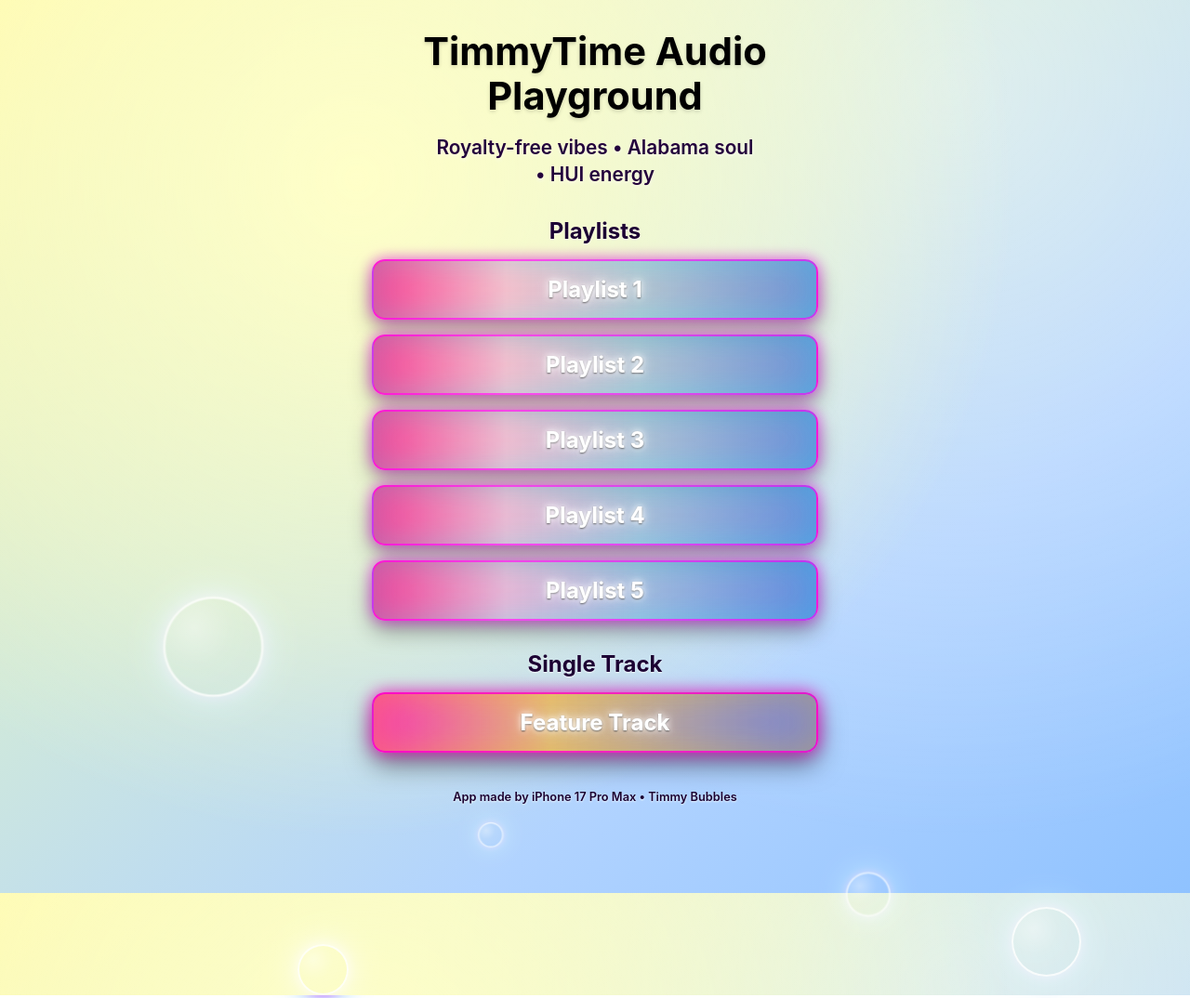
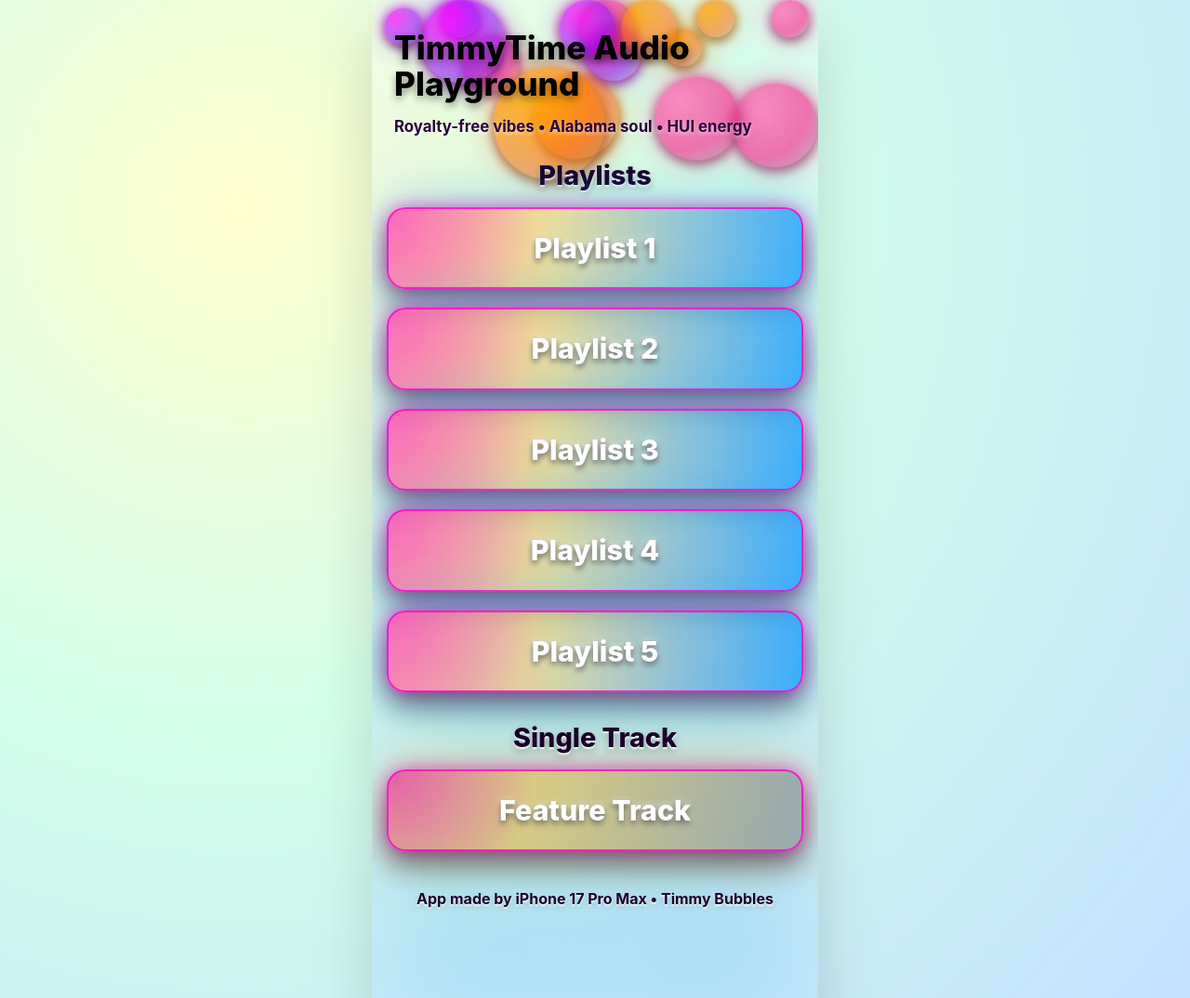
Before and after one commit to timmyjonesusn-netizen/Timmy-wsgi, a plain HTML site: page templates/index.html in a window 1280 px wide. Shown: the top 1074 px of the page at 93% size. Drawn offline with Linux system fonts and the light colour scheme.

Commit message:
Update index.html

```diff
--- a/templates/index.html
+++ b/templates/index.html
@@ -5,320 +5,426 @@
 <meta name="viewport" content="width=device-width, initial-scale=1.0" />
 <title>TimmyTime Audio Playground</title>
 <style>
-    /* --- RESET-ish --- */
+    /* ====== BASE LAYOUT ====== */
+    :root {
+        --bg-start: #fffecf;
+        --bg-mid: #d5ffe9;
+        --bg-end: #c4dfff;
+
+        --card-grad-1: radial-gradient(circle at 0% 0%,
+            rgba(255,0,128,0.6) 0%,
+            rgba(255,166,0,0.4) 35%,
+            rgba(0,128,255,0.4) 100%
+        );
+        --card-grad-2: linear-gradient(
+            90deg,
+            rgba(255,105,180,0.6) 0%,
+            rgba(255,255,255,0.15) 40%,
+            rgba(0,128,255,0.5) 100%
+        );
+
+        --border-neon: rgba(255,0,200,0.8);
+        --text-dark: #1a002b;
+        --text-light: #ffffff;
+    }
+
     * {
         box-sizing: border-box;
+        -webkit-font-smoothing: antialiased;
         margin: 0;
         padding: 0;
     }
 
     body {
+        font-family: -apple-system, BlinkMacSystemFont, "Inter", "Helvetica Neue",
+            Arial, sans-serif;
+        background: radial-gradient(circle at 20% 20%, var(--bg-start) 0%, var(--bg-mid) 40%, var(--bg-end) 100%);
         min-height: 100vh;
-        font-family: -apple-system, BlinkMacSystemFont, "Inter", system-ui, sans-serif;
         display: flex;
         justify-content: center;
-        background: radial-gradient(circle at 30% 20%, rgba(255,255,200,1) 0%, rgba(255,255,200,0.4) 40%, rgba(0,0,0,0) 60%),
-                    radial-gradient(circle at 80% 10%, rgba(255,255,255,0.4) 0%, rgba(255,255,255,0) 60%),
-                    linear-gradient(to bottom right, #fff9a8 0%, #cfe8dc 40%, #b1d3ff 70%, #8fc2ff 100%);
-        color: #0a001c;
-        position: relative;
-        overflow: hidden; /* hide bubbles when they move offscreen */
-        padding: 2rem 1rem 6rem;
+        color: var(--text-dark);
+        overflow-x: hidden;
     }
 
-    .app-container {
+    /* container that matches the soft rounded blue strip you have */
+    .app-shell {
+        position: relative;
         width: 100%;
         max-width: 480px;
-        text-align: center;
-        position: relative;
-        z-index: 5;
+        background: linear-gradient(
+            to bottom,
+            rgba(255,255,255,0) 0%,
+            rgba(173,216,230,0.4) 60%,
+            rgba(135,206,250,0.5) 100%
+        );
+        border-radius: 0;
+        padding: 2rem 1rem 5rem;
+        box-shadow:
+            0 30px 60px rgba(0,0,0,0.15),
+            0 0 120px rgba(255,255,255,0.4) inset;
+        overflow: hidden; /* hide bubbles when they exit */
     }
 
-    /* HEADINGS */
-    h1 {
-        font-size: 2.4rem;
-        font-weight: 700;
-        line-height: 1.15;
+    header {
+        text-align: left;
+        margin-bottom: 1.5rem;
+        position: relative;
+        z-index: 10;
+        padding-right: .5rem;
+        padding-left: .5rem;
+    }
+
+    header h1 {
+        font-size: 2.2rem;
+        line-height: 1.1;
+        font-weight: 800;
         color: #000;
-        text-shadow: 0 2px 4px rgba(0,0,0,0.15);
+        text-shadow: 0 4px 8px rgba(0,0,0,0.4);
         margin-bottom: 1rem;
     }
 
-    .tagline {
-        font-size: 1.25rem;
-        font-weight: 600;
-        line-height: 1.4;
-        color: #23003c;
+    header .tagline {
+        font-size: 1.05rem;
+        line-height: 1.35;
+        font-weight: 700;
+        color: #2a003c;
         text-shadow: 0 2px 4px rgba(255,255,255,0.6);
-        margin: 0 auto 2rem;
-        max-width: 22rem;
+        margin-bottom: 1.5rem;
     }
 
-    .section-title {
-        font-size: 1.5rem;
-        font-weight: 700;
-        color: #1c0033;
-        text-shadow: 0 1px 2px rgba(255,255,255,0.8);
-        margin: 2rem 0 1rem;
+    h2.section-title {
+        font-size: 1.8rem;
+        line-height: 1.2;
+        color: #1a002b;
+        font-weight: 800;
+        text-align: center;
+        text-shadow:
+            0 2px 2px rgba(255,255,255,0.9),
+            0 4px 8px rgba(0,0,0,0.3);
+        margin-bottom: 1rem;
     }
 
-    /* PLAYLIST BUTTONS */
-    .btn-link {
-        display: block;
-        width: 100%;
-        border-radius: 14px;
-        padding: 1rem 1rem;
-        font-size: 1.5rem;
-        font-weight: 700;
-        text-decoration: none;
-        text-align: center;
-        color: #fff;
-        background: linear-gradient(90deg,
-            rgba(255,0,128,0.75) 0%,
-            rgba(255,100,200,0.4) 30%,
-            rgba(80,100,200,0.35) 60%,
-            rgba(40,80,200,0.6) 100%
-        );
-        border: 2px solid rgba(255,0,255,0.6);
-        box-shadow:
-            0 0 15px rgba(255,0,255,0.6),
-            0 10px 25px rgba(0,0,0,0.4),
-            0 0 40px rgba(0,255,255,0.25) inset;
-        backdrop-filter: blur(8px);
-        -webkit-backdrop-filter: blur(8px);
-        margin: 0 auto 1rem;
-        max-width: 100%;
+    /* ====== MUSIC BUTTONS ====== */
+    .playlist-buttons {
         position: relative;
+        z-index: 10;
+        display: flex;
+        flex-direction: column;
+        gap: 1.25rem;
+        margin-bottom: 2rem;
     }
 
-    .btn-link span {
+    .music-btn {
+        background-image:
+            var(--card-grad-2),
+            var(--card-grad-1);
+        background-blend-mode: screen, normal;
+        border-radius: 20px;
+        border: 2px solid var(--border-neon);
+        box-shadow:
+            0 18px 30px rgba(0,0,0,0.4),
+            0 0 20px rgba(255,0,200,0.6),
+            0 0 60px rgba(0,153,255,0.4);
+        padding: 1.5rem 1rem;
+        text-align: center;
+        font-size: 1.9rem;
+        line-height: 1.2;
+        font-weight: 800;
+        color: var(--text-light);
         text-shadow:
-            0 0 6px rgba(255,255,255,0.9),
-            0 0 14px rgba(255,255,255,0.7),
-            0 1px 2px rgba(0,0,0,0.8);
+            0 3px 6px rgba(0,0,0,0.6),
+            0 0 6px rgba(255,255,255,0.8);
+        -webkit-user-select: none;
+        user-select: none;
     }
 
-    .btn-link:active {
-        transform: scale(0.98);
-        box-shadow:
-            0 0 10px rgba(255,0,255,0.7),
-            0 4px 10px rgba(0,0,0,0.6),
-            0 0 30px rgba(0,255,255,0.4) inset;
+    /* ====== SINGLE TRACK BLOCK ====== */
+    .single-track {
+        position: relative;
+        z-index: 10;
+        margin-top: 2rem;
+        margin-bottom: 2rem;
+        text-align: center;
+        color: #1a002b;
     }
 
-    /* FEATURE BUTTON gets a little extra pop */
-    .feature {
-        background: linear-gradient(90deg,
-            rgba(255,0,180,0.8) 0%,
-            rgba(255,140,0,0.45) 40%,
-            rgba(60,60,200,0.55) 100%
-        );
-        border: 2px solid rgba(255,0,200,0.8);
-        box-shadow:
-            0 0 18px rgba(255,0,200,0.8),
-            0 12px 28px rgba(0,0,0,0.5),
-            0 0 50px rgba(255,200,0,0.4) inset;
+    .single-track h3 {
+        font-size: 1.8rem;
+        font-weight: 800;
+        line-height: 1.2;
+        margin-bottom: 1rem;
+        color: #1a002b;
+        text-shadow:
+            0 2px 2px rgba(255,255,255,0.9),
+            0 4px 8px rgba(0,0,0,0.3);
     }
 
-    /* FOOTNOTE */
-    .footer-note {
-        margin-top: 2.5rem;
-        font-size: 0.8rem;
-        font-weight: 600;
-        color: #1a0030;
-        text-shadow: 0 1px 2px rgba(255,255,255,0.8);
+    .feature-btn {
+        background-image:
+            radial-gradient(circle at 0% 0%,
+                rgba(255,0,128,0.6) 0%,
+                rgba(255,166,0,0.45) 35%,
+                rgba(120,120,120,0.55) 100%
+            );
+        background-blend-mode: screen;
+        border-radius: 20px;
+        border: 2px solid var(--border-neon);
+        box-shadow:
+            0 18px 30px rgba(0,0,0,0.4),
+            0 0 20px rgba(255,0,200,0.6),
+            0 0 60px rgba(255,153,0,0.4);
+        padding: 1.5rem 1rem;
+        text-align: center;
+        font-size: 1.9rem;
+        line-height: 1.2;
+        font-weight: 800;
+        color: var(--text-light);
+        text-shadow:
+            0 3px 6px rgba(0,0,0,0.6),
+            0 0 6px rgba(255,255,255,0.8);
+        -webkit-user-select: none;
+        user-select: none;
     }
 
-    /* --- FLOATING BUBBLES --- */
+    footer {
+        position: relative;
+        z-index: 10;
+        text-align: center;
+        margin-top: 2.5rem;
+        font-size: 1rem;
+        line-height: 1.4;
+        font-weight: 700;
+        color: #1a002b;
+        text-shadow:
+            0 2px 2px rgba(255,255,255,0.9),
+            0 3px 6px rgba(0,0,0,0.2);
+        padding-bottom: 3rem;
+    }
+
+    /* ====== BUBBLES ====== */
+
+    .bubble-layer {
+        /* covers entire shell so bubbles can float behind content */
+        position: absolute;
+        inset: 0;
+        overflow: hidden;
+        z-index: 1; /* under text/buttons, over bg */
+        pointer-events: none;
+    }
 
     .bubble {
         position: absolute;
         border-radius: 50%;
-        border: 2px solid rgba(255,255,255,0.9);
+        opacity: 0.9;
         box-shadow:
-            0 0 12px rgba(255,0,255,0.6),
-            0 0 28px rgba(0,150,255,0.7),
-            0 0 42px rgba(255,255,255,0.4);
-        background: radial-gradient(circle at 30% 30%,
-            rgba(255,255,255,0.4) 0%,
-            rgba(255,255,255,0.05) 40%,
-            rgba(0,0,0,0) 70%
-        );
-        mix-blend-mode: screen;
-        opacity: 0.9;
-        animation: floatUp linear infinite;
+            0 8px 16px rgba(0,0,0,0.4),
+            0 0 20px rgba(255,255,255,0.6) inset;
+        filter: blur(0px);
+        animation-name: floatUp, swaySide;
+        animation-timing-function: linear;
+        animation-iteration-count: infinite;
     }
 
-    /* each bubble can drift slightly right/left while going up */
+    /* color variants (solid-ish with glow so they read) */
+    .bubble.purple {
+        background: radial-gradient(circle at 30% 30%,
+            rgba(255,0,255,0.8) 0%,
+            rgba(128,0,255,0.6) 60%,
+            rgba(80,0,120,0.3) 100%);
+        box-shadow:
+            0 0 12px rgba(255,0,255,0.7),
+            0 0 30px rgba(128,0,255,0.5),
+            0 4px 12px rgba(0,0,0,0.6);
+    }
+
+    .bubble.pink {
+        background: radial-gradient(circle at 30% 30%,
+            rgba(255,105,180,0.85) 0%,
+            rgba(255,0,128,0.6) 60%,
+            rgba(120,0,60,0.3) 100%);
+        box-shadow:
+            0 0 12px rgba(255,105,180,0.7),
+            0 0 30px rgba(255,0,128,0.5),
+            0 4px 12px rgba(0,0,0,0.6);
+    }
+
+    .bubble.orange {
+        background: radial-gradient(circle at 30% 30%,
+            rgba(255,166,0,0.9) 0%,
+            rgba(255,99,0,0.6) 60%,
+            rgba(120,60,0,0.3) 100%);
+        box-shadow:
+            0 0 12px rgba(255,166,0,0.8),
+            0 0 30px rgba(255,99,0,0.5),
+            0 4px 12px rgba(0,0,0,0.6);
+    }
+
+    /* pulsing bubble: cycles purple -> pink -> orange -> back */
+    .bubble.pulse {
+        animation-name: floatUp, swaySide, pulseColor;
+        animation-timing-function: linear;
+        animation-iteration-count: infinite;
+    }
+
+    /* master upward float */
     @keyframes floatUp {
         0% {
-            transform: translate3d(var(--start-x, 0px), 0, 0) scale(var(--scale,1));
-            opacity: var(--start-opacity,0.9);
-        }
-        80% {
-            opacity: var(--mid-opacity,0.9);
+            transform: translateY(100%);
         }
         100% {
-            transform: translate3d(calc(var(--start-x, 0px) + var(--drift-x, 30px)), -120vh, 0)
-                       scale(var(--scale,1));
-            opacity: 0;
+            transform: translateY(-120%);
         }
     }
 
-    /* responsive tweaks */
-    @media (min-width: 480px) {
-        h1 {
-            font-size: 2.6rem;
+    /* slow side-to-side drift */
+    @keyframes swaySide {
+        0%   { margin-left: -10px; }
+        50%  { margin-left: 10px; }
+        100% { margin-left: -10px; }
+    }
+
+    /* hue shift for pulse bubbles */
+    @keyframes pulseColor {
+        0% {
+            background: radial-gradient(circle at 30% 30%,
+                rgba(255,0,255,0.8) 0%,
+                rgba(128,0,255,0.6) 60%,
+                rgba(80,0,120,0.3) 100%);
+            box-shadow:
+                0 0 12px rgba(255,0,255,0.7),
+                0 0 30px rgba(128,0,255,0.5),
+                0 4px 12px rgba(0,0,0,0.6);
         }
-        .tagline {
-            font-size: 1.3rem;
+        33% {
+            background: radial-gradient(circle at 30% 30%,
+                rgba(255,105,180,0.85) 0%,
+                rgba(255,0,128,0.6) 60%,
+                rgba(120,0,60,0.3) 100%);
+            box-shadow:
+                0 0 12px rgba(255,105,180,0.7),
+                0 0 30px rgba(255,0,128,0.5),
+                0 4px 12px rgba(0,0,0,0.6);
         }
-        .btn-link {
-            font-size: 1.5rem;
+        66% {
+            background: radial-gradient(circle at 30% 30%,
+                rgba(255,166,0,0.9) 0%,
+                rgba(255,99,0,0.6) 60%,
+                rgba(120,60,0,0.3) 100%);
+            box-shadow:
+                0 0 12px rgba(255,166,0,0.8),
+                0 0 30px rgba(255,99,0,0.5),
+                0 4px 12px rgba(0,0,0,0.6);
+        }
+        100% {
+            background: radial-gradient(circle at 30% 30%,
+                rgba(255,0,255,0.8) 0%,
+                rgba(128,0,255,0.6) 60%,
+                rgba(80,0,120,0.3) 100%);
+            box-shadow:
+                0 0 12px rgba(255,0,255,0.7),
+                0 0 30px rgba(128,0,255,0.5),
+                0 4px 12px rgba(0,0,0,0.6);
         }
     }
+
+    /* ====== INDIVIDUAL BUBBLE SIZES / SPEEDS ====== */
+    /*
+        We'll drop 15 bubbles total:
+        - 12 regular (purple / pink / orange)
+        - 3 pulsing (pulse class)
+        Different size, left, duration, delay.
+    */
+
+    /* helper class that we will reuse in inline style via nth-child overrides if desired */
+    .bubble.small  { width: 40px; height: 40px; }
+    .bubble.med    { width: 60px; height: 60px; }
+    .bubble.big    { width: 90px; height: 90px; }
+    .bubble.xbig   { width: 120px; height: 120px; }
+
+    /* We'll rely on inline style below to set:
+       left: %, bottom offset (via translateY start from 100%), animation-duration, animation-delay.
+       That way: no JS needed.
+    */
+
+    /* Make sure content sits above bubble layer visually */
+    .content {
+        position: relative;
+        z-index: 10;
+    }
+
 </style>
 </head>
 <body>
+    <main class="app-shell">
+        <!-- FLOATING BUBBLES -->
+        <div class="bubble-layer">
+            <!-- Regular bubbles (12) -->
+            <div class="bubble purple small"  style="left:5%;  animation-duration:14s,5s; animation-delay:0s,0s;"></div>
+            <div class="bubble pink med"      style="left:20%; animation-duration:18s,6s; animation-delay:2s,1s;"></div>
+            <div class="bubble orange big"    style="left:35%; animation-duration:22s,7s; animation-delay:4s,2s;"></div>
+            <div class="bubble purple med"    style="left:50%; animation-duration:16s,5s; animation-delay:1s,0s;"></div>
+            <div class="bubble orange small"  style="left:65%; animation-duration:20s,6s; animation-delay:3s,1s;"></div>
+            <div class="bubble pink big"      style="left:80%; animation-duration:24s,8s; animation-delay:5s,2s;"></div>
 
-    <!-- BUBBLES -->
-    <!-- We'll generate a handful manually. You can duplicate or adjust inline vars. -->
-    <div class="bubble" style="
-        --start-x:-20px;
-        --drift-x:40px;
-        --scale:1.2;
-        left:15%;
-        bottom:-80px;
-        width:90px;
-        height:90px;
-        animation-duration: 16s;
-        animation-delay: 0s;
-    "></div>
+            <div class="bubble purple small"  style="left:15%; animation-duration:19s,6s; animation-delay:6s,1s;"></div>
+            <div class="bubble pink med"      style="left:45%; animation-duration:21s,7s; animation-delay:7s,2s;"></div>
+            <div class="bubble orange small"  style="left:75%; animation-duration:17s,5s; animation-delay:8s,0s;"></div>
+            <div class="bubble purple big"    style="left:10%; animation-duration:25s,8s; animation-delay:9s,2s;"></div>
+            <div class="bubble orange med"    style="left:58%; animation-duration:15s,5s; animation-delay:10s,0s;"></div>
+            <div class="bubble pink small"    style="left:88%; animation-duration:23s,7s; animation-delay:11s,1s;"></div>
 
-    <div class="bubble" style="
-        --start-x:10px;
-        --drift-x:-30px;
-        --scale:0.8;
-        left:70%;
-        bottom:-100px;
-        width:60px;
-        height:60px;
-        animation-duration: 14s;
-        animation-delay: 4s;
-    "></div>
-
-    <div class="bubble" style="
-        --start-x:-10px;
-        --drift-x:20px;
-        --scale:0.6;
-        left:40%;
-        bottom:-120px;
-        width:45px;
-        height:45px;
-        animation-duration: 18s;
-        animation-delay: 2s;
-    "></div>
-
-    <div class="bubble" style="
-        --start-x:25px;
-        --drift-x:-20px;
-        --scale:1;
-        left:85%;
-        bottom:-90px;
-        width:75px;
-        height:75px;
-        animation-duration: 20s;
-        animation-delay: 6s;
-    "></div>
-
-    <div class="bubble" style="
-        --start-x:-25px;
-        --drift-x:15px;
-        --scale:0.9;
-        left:25%;
-        bottom:-110px;
-        width:55px;
-        height:55px;
-        animation-duration: 22s;
-        animation-delay: 10s;
-    "></div>
-
-    <!-- CONTENT -->
-    <main class="app-container">
-        <h1>TimmyTime Audio<br/>Playground</h1>
-
-        <div class="tagline">
-            Royalty-free vibes • Alabama soul • HUI energy
+            <!-- Pulsing bubbles (3) -->
+            <div class="bubble pulse xbig"    style="left:28%; animation-duration:28s,6s,9s; animation-delay:0s,0s,0s;"></div>
+            <div class="bubble pulse big"     style="left:62%; animation-duration:26s,7s,9s; animation-delay:4s,1s,2s;"></div>
+            <div class="bubble pulse med"     style="left:40%; animation-duration:30s,6s,9s; animation-delay:8s,2s,4s;"></div>
         </div>
 
-        <div class="section-title">Playlists</div>
+        <!-- MAIN CONTENT -->
+        <div class="content">
+            <header>
+                <h1>TimmyTime Audio<br />Playground</h1>
+                <div class="tagline">
+                    Royalty-free vibes • Alabama soul • HUI energy
+                </div>
+            </header>
 
-        <!-- PLAYLIST 1 -->
-        <a
-            class="btn-link"
-            href="https://suno.com/playlist/2ec04889-1c23-4e2d-9c27-8a2b6475da4b"
-            target="_blank"
-            rel="noopener noreferrer"
-        >
-            <span>Playlist 1</span>
-        </a>
+            <section>
+                <h2 class="section-title">Playlists</h2>
 
-        <!-- PLAYLIST 2 -->
-        <a
-            class="btn-link"
-            href="https://suno.com/playlist/e95ddd12-7e37-43e2-b3e0-fe342085a19f"
-            target="_blank"
-            rel="noopener noreferrer"
-        >
-            <span>Playlist 2</span>
-        </a>
+                <div class="playlist-buttons">
+                    <div class="music-btn" onclick="window.location.href='https://suno.com/playlist/2ec04889-1c23-4e2d-9c27-8a2b6475da4b'">
+                        Playlist 1
+                    </div>
 
-        <!-- PLAYLIST 3 -->
-        <a
-            class="btn-link"
-            href="https://suno.com/playlist/01b65a04-d231-4574-bbb6-713997ca5b44"
-            target="_blank"
-            rel="noopener noreferrer"
-        >
-            <span>Playlist 3</span>
-        </a>
+                    <div class="music-btn" onclick="window.location.href='https://suno.com/playlist/e95ddd12-7e37-43e2-b3e0-fe342085a19f'">
+                        Playlist 2
+                    </div>
 
-        <!-- PLAYLIST 4 -->
-        <a
-            class="btn-link"
-            href="https://suno.com/playlist/457d7e00-938e-4bf0-bd59-f070729200df"
-            target="_blank"
-            rel="noopener noreferrer"
-        >
-            <span>Playlist 4</span>
-        </a>
+                    <div class="music-btn" onclick="window.location.href='https://suno.com/playlist/01b65a04-d231-4574-bbb6-713997ca5b44'">
+                        Playlist 3
+                    </div>
 
-        <!-- PLAYLIST 5 (fixed link you asked for) -->
-        <a
-            class="btn-link"
-            href="https://suno.com/playlist/08492edd-e0ba-4aea-a3f8-bb92220b28f2"
-            target="_blank"
-            rel="noopener noreferrer"
-        >
-            <span>Playlist 5</span>
-        </a>
+                    <div class="music-btn" onclick="window.location.href='https://suno.com/playlist/457d7e00-938e-4bf0-bd59-f070729200df'">
+                        Playlist 4
+                    </div>
 
-        <div class="section-title">Single Track</div>
+                    <div class="music-btn" onclick="window.location.href='https://suno.com/playlist/08492edd-e0ba-4aea-a3f8-bb92220b28f2'">
+                        Playlist 5
+                    </div>
+                </div>
+            </section>
 
-        <!-- FEATURE TRACK (example single song link you gave earlier) -->
-        <a
-            class="btn-link feature"
-            href="https://suno.com/song/c0943681-4a5f-48f0-9e18-5c8bf5b24e8d"
-            target="_blank"
-            rel="noopener noreferrer"
-        >
-            <span>Feature Track</span>
-        </a>
+            <section class="single-track">
+                <h3>Single Track</h3>
+                <div class="feature-btn" onclick="window.location.href='https://suno.com/song/c0943681-4a5f-48f0-9e18-5c8bf5b24e8d'">
+                    Feature Track
+                </div>
+            </section>
 
-        <div class="footer-note">
-            App made by iPhone 17 Pro Max • Timmy Bubbles
+            <footer>
+                App made by iPhone 17 Pro Max • Timmy Bubbles
+            </footer>
         </div>
     </main>
-
 </body>
 </html>
```
